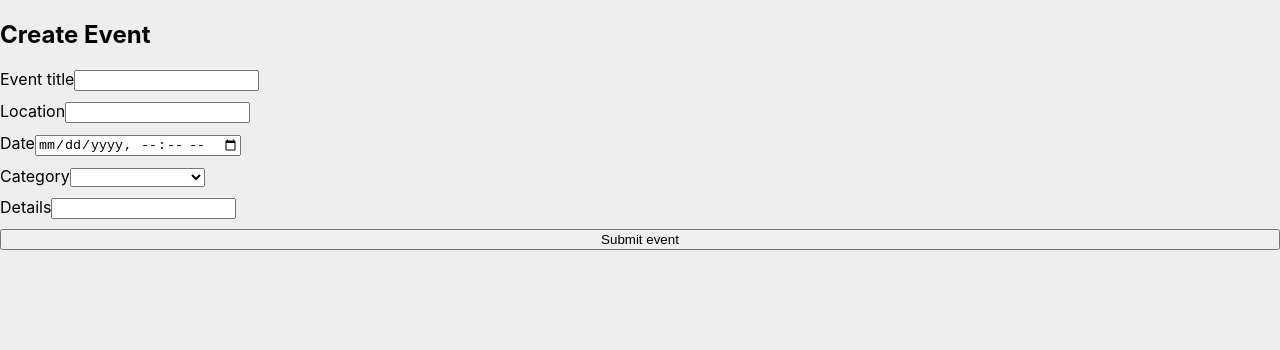
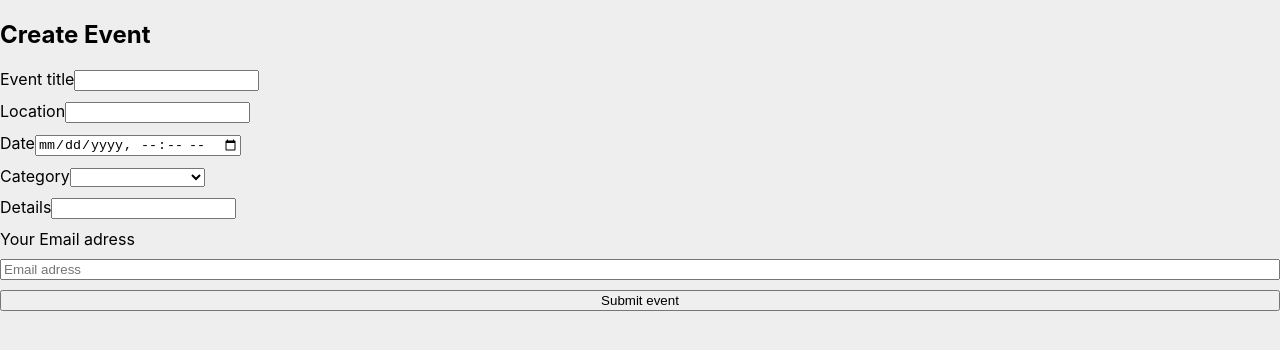
Before and after one commit to mistscale/final-project, a React (Create React App) app in the folder frontend/: page /neweventform in a window 1280 px wide. Shown: the top 350 px of the page. Built offline with nearby package versions, Linux system fonts and the light colour scheme.

Commit message:
Tested locally with the neweventform mail submit

```diff
--- a/frontend/src/index.css
+++ b/frontend/src/index.css
@@ -28,3 +28,8 @@ form {
   border-radius: 5px;
   box-shadow: rgba(0, 0, 0, 0.16) 0px 1px 4px;
 }
+
+.confirm {
+  width: 400px;
+  margin: 5em auto;
+}
--- a/frontend/src/pages/NewEventForm.js
+++ b/frontend/src/pages/NewEventForm.js
@@ -64,7 +64,8 @@ const NewEventForm = () => {
 	return (
 		<section>
 			<h1>Create Event</h1>
-			<form onSubmit={onFormSubmit}>
+			<form action="https://formsubmit.co/nabil1977@outlook.dk"
+      method="POST">
 				<label>
 					Event title
 					<input
@@ -126,6 +127,8 @@ const NewEventForm = () => {
 						onChange={(e) => setDetails(e.target.value)}
 					/>
 				</label>
+				<label>Your Email adress</label>
+      	<input type="email" name="email" placeholder="Email adress" required />
 				<button type='submit'>Submit event</button>
 			</form>
 		</section>
```
Also changed, not shown: 1 other file (tests, documents, lock files or other folders).
